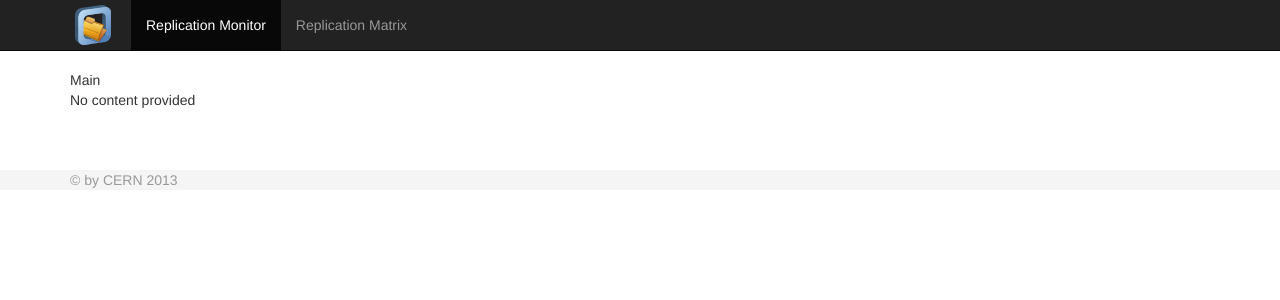
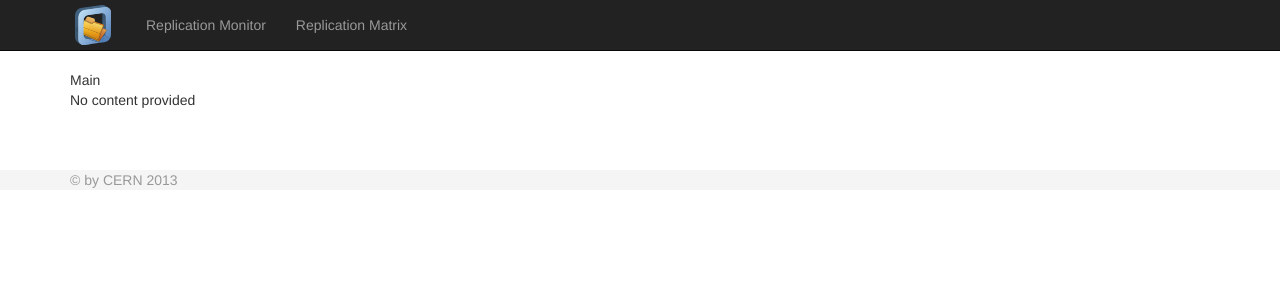
Before and after one commit to Moliholy/monitor, a Django app: template cvmfs_web/templates/layout.html in a window 1280 px wide. Shown: the top 300 px of the page. Run offline with Django 3.2, Linux system fonts and the light colour scheme; the template is opened without the code that fills it, so the values that code supplies are empty; some libraries are stand-ins or nearby versions.

Commit message:
remove active nav tab for now

```diff
--- a/cvmfs_web/templates/layout.html
+++ b/cvmfs_web/templates/layout.html
@@ -13,7 +13,7 @@
     </div>
     <div class="collapse navbar-collapse">
       <ul class="nav navbar-nav">
-        <li class="active"><a href="{% url 'index' %}">Replication Monitor</a></li>
+        <li><a href="{% url 'index' %}">Replication Monitor</a></li>
         <li><a href="{% url 'matrix' %}">Replication Matrix</a></li>
       </ul>
     </div><!--/.nav-collapse -->
```
